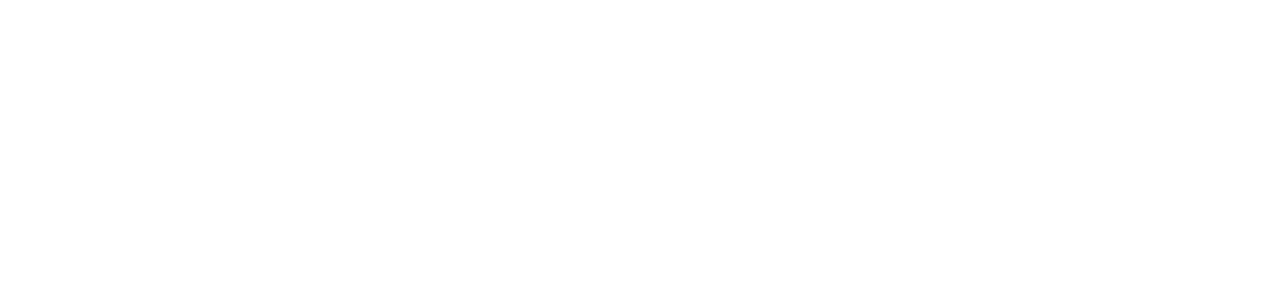
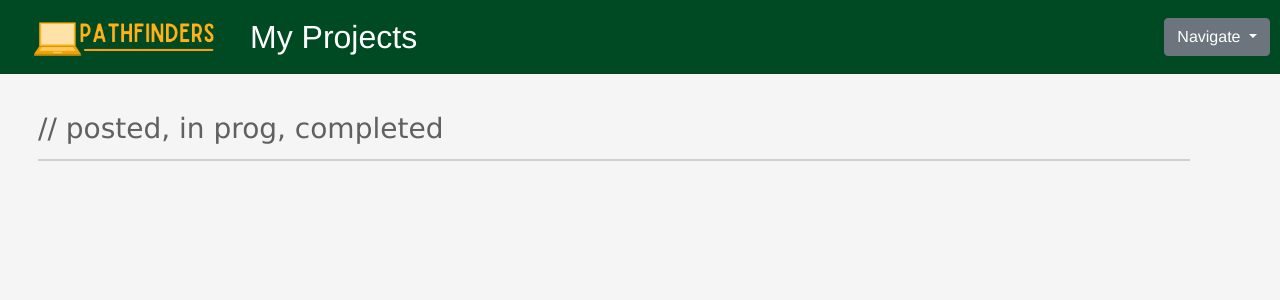
Before and after one commit to ARPspoofing/BT3103-Project, a Vue app: page /#/business in a window 1280 px wide. Before the commit this address had no page. Shown: the top 300 px of the page. Built offline with nearby package versions, Linux system fonts and the light colour scheme.

Commit message:
skeleton of business home page

```diff
--- a/src/router/index.js
+++ b/src/router/index.js
@@ -1,17 +1,22 @@
 import { createRouter, createWebHashHistory } from 'vue-router'
-import Home from '@/views/Home.vue'
+import StudentHomePage from '@/views/StudentHomePage.vue'
 import About from '@/views/About.vue'
 
 const routes = [
   {
     path: '/',
-    name: 'Home',
-    component: Home
+    name: 'StudentHomePage',
+    component: StudentHomePage
   },
   {
     path: '/about',
     name: 'About',
     component: () => import('../views/About.vue')
+  },
+  {
+    path: '/business',
+    name: 'BusinessHomePage',
+    component: () => import('../views/BusinessHomePage.vue')
   },
   {
     path: '/signup',
--- a/src/views/About.vue
+++ b/src/views/About.vue
@@ -1,6 +1,7 @@
 <template>
   <div class="about">
-    <router-link :to="{name:'Home'}">Home</router-link> |
+    <router-link :to="{name:'StudentHomePage'}">Student Home</router-link> |
+    <router-link :to="{name:'BusinessHomePage'}">Business Home</router-link> |
     About
   </div>
 </template>
--- /dev/null
+++ b/src/views/BusinessHomePage.vue
@@ -0,0 +1,71 @@
+<template>
+  <nav class="navbar navbar-expand-lg navbar-custom">
+    <img src="../assets/Pathfinders.png" class="d-inline-block align-top" width=250 alt="logo">
+    <button class="navbar-toggler" type="button" data-toggle="collapse" data-target="#navbarNavAltMarkup" aria-controls="navbarNavAltMarkup" aria-expanded="false" aria-label="Toggle navigation">
+      <span class="navbar-toggler-icon"></span>
+    </button>
+    <h2 id="title">My Projects</h2>
+    <ul class="navbar-nav ms-auto">
+        <div class="dropdown">
+        <button class="btn btn-secondary dropdown-toggle" type="button" id="dropdownMenuButton" data-bs-toggle="dropdown" aria-haspopup="true" aria-expanded="false">
+            Navigate
+        </button>
+        <div class="dropdown-menu" aria-labelledby="dropdownMenuButton">
+            <router-link class="nav-item nav-link active" :to="{name:'StudentHomePage'}" >Home</router-link>
+            <router-link class="nav-item nav-link active" :to="{name:'About'}">About</router-link>
+            <router-link class="nav-item nav-link active" :to="{name:'BusinessHomePage'}">Business Home</router-link>
+        </div>
+        </div>
+    </ul>
+  </nav>
+  <div class="mainBody">
+    <h1 id="interest">// posted, in prog, completed</h1>
+    <hr/>
+  </div>
+</template>
+
+<script>
+export default {
+  name: 'BusinessHomePage',
+  components: {
+  },
+}
+</script>
+
+<style scoped>
+  .navbar-custom {
+    background-color: #004A23;
+  }
+
+  #title {
+      color: white;
+      margin-right: 30px;
+      margin-bottom: 0px;
+  }
+
+  .btn {
+      margin: 10px;
+  }
+
+  .mainBody {
+    background-color: #F5F5F5;
+    width: 100%;
+    height: 100%;
+    position: fixed;
+  }
+
+  #interest {
+    text-align: left;
+    font-size: 28px;
+    margin: 30px 30px 0px 30px;
+    color: #606060;
+  }
+
+  hr {
+    border: 0;
+    border-top: 2px solid #606060;
+    width: 90%;
+    margin: 5px 0px 16px 38px;
+  }
+
+</style>
--- a/src/views/Home.vue
+++ b/src/views/StudentHomePage.vue
@@ -15,8 +15,9 @@
         Navigate
       </button>
       <div class="dropdown-menu" aria-labelledby="dropdownMenuButton">
-        <router-link class="nav-item nav-link active" :to="{name:'Home'}" >Home</router-link>
+        <router-link class="nav-item nav-link active" :to="{name:'StudentHomePage'}" >Home</router-link>
         <router-link class="nav-item nav-link active" :to="{name:'About'}">About</router-link>
+        <router-link class="nav-item nav-link active" :to="{name:'BusinessHomePage'}">Business Home</router-link>
       </div>
     </div>
   </nav>
@@ -30,7 +31,7 @@
 
 <script>
 export default {
-  name: 'Home',
+  name: 'StudentHomePage',
   components: {
   },
 }
```
